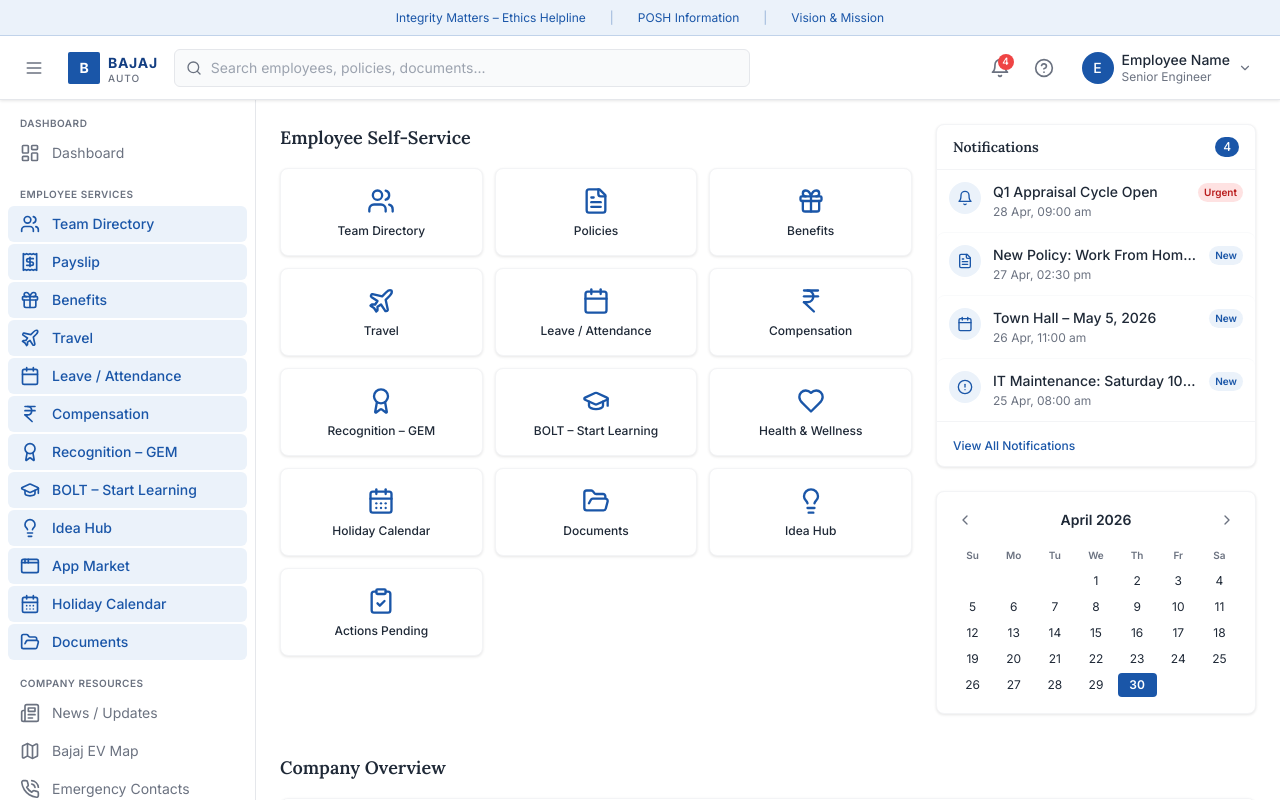
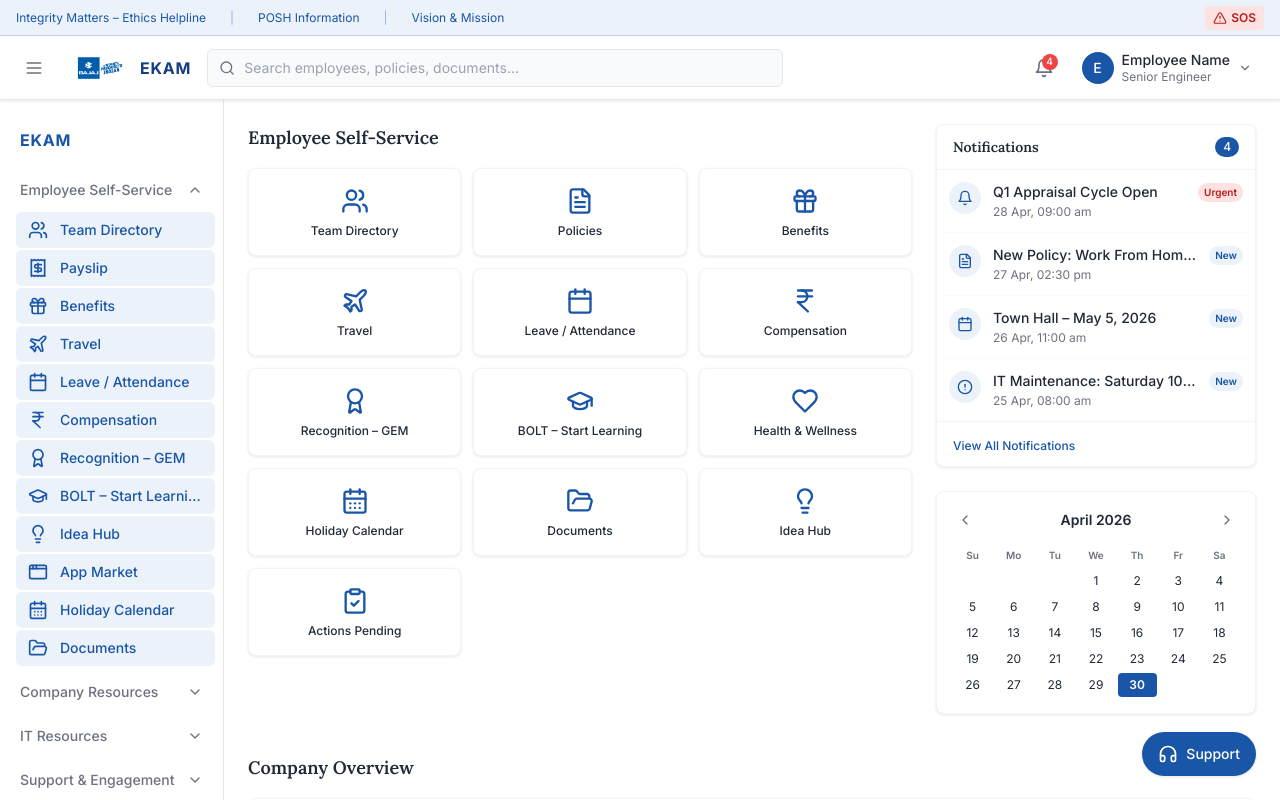
Before and after one commit to bajajauto/bajaj-auto-intranet, a React (Vite) app: page /#self-service in a window 1280 px wide. Shown: the top 800 px of the page. Built offline with nearby package versions, Linux system fonts and the light colour scheme.

Commit message:
feat: reorganize sidebar with collapsible sections, add EKAM logo, reorder navigation to match dashboard

```diff
--- a/src/App.jsx
+++ b/src/App.jsx
@@ -3,6 +3,7 @@
 import TopBanner from '@/components/layout/TopBanner'
 import Header from '@/components/layout/Header'
 import MainContent from '@/components/layout/MainContent'
+import FloatingSupportButton from '@/components/shared/FloatingSupportButton'
 
 export default function App() {
   return (
@@ -14,6 +15,7 @@
           <div className="flex flex-1 pt-[calc(36px+64px)]">
             <MainContent />
           </div>
+          <FloatingSupportButton />
         </div>
       </SidebarProvider>
     </UserProvider>
--- a/src/components/layout/Header.jsx
+++ b/src/components/layout/Header.jsx
@@ -1,10 +1,11 @@
 import { useRef, useState, useEffect } from 'react'
-import { Search, Bell, HelpCircle, Menu, LogOut, ChevronDown } from 'lucide-react'
+import { Search, Bell, Menu, LogOut, ChevronDown } from 'lucide-react'
 import { useSidebar } from '@/context/SidebarContext'
 import { useUser } from '@/context/UserContext'
 import { useMediaQuery } from '@/hooks/useMediaQuery'
 import { notificationService } from '@/services/notificationService'
 import NotificationsPanel from '@/components/notifications/NotificationsPanel'
+import logoImage from '../../../Bajaj Auto Logo-02.png'
 
 export default function Header() {
   const { toggleSidebar, isMobileOpen, setMobileOpen } = useSidebar()
@@ -76,12 +77,9 @@
 
       {/* Logo */}
       <div className="flex items-center gap-2 flex-shrink-0 select-none">
-        <div className="w-8 h-8 bg-brand-primary rounded-sm flex items-center justify-center">
-          <span className="text-white text-sm font-black tracking-tight">B</span>
-        </div>
+        <img src={logoImage} alt="EKAM Logo" className="h-12 w-auto" />
         <div className="leading-none">
-          <div className="text-brand-dark font-black text-sm tracking-wider uppercase">Bajaj</div>
-          <div className="text-text-secondary font-medium text-[10px] tracking-widest uppercase">Auto</div>
+          <div className="text-brand-dark font-black text-base tracking-wider uppercase">EKAM</div>
         </div>
       </div>
 
@@ -125,14 +123,6 @@
             </div>
           )}
         </div>
-
-        {/* Help */}
-        <button
-          className="p-2 rounded-btn text-text-secondary hover:bg-bg-alt focus-ring"
-          aria-label="Help"
-        >
-          <HelpCircle size={20} />
-        </button>
 
         {/* User profile */}
         <div className="relative" ref={profileRef}>
--- a/src/components/layout/MainContent.jsx
+++ b/src/components/layout/MainContent.jsx
@@ -15,10 +15,10 @@
   'self-service',
   'company-overview',
   'company-news',
+  'locations',
   'it-resources',
+  'feedback',
   'emergency-contacts',
-  'locations',
-  'feedback',
 ]
 
 export default function MainContent() {
@@ -65,11 +65,25 @@
             <NewsFeed />
           </section>
 
+          <section id="locations" aria-labelledby="locations-heading">
+            <h2 id="locations-heading" className="text-lg font-semibold text-text-primary mb-4">
+              Bajaj Auto Locations
+            </h2>
+            <LocationsSection />
+          </section>
+
           <section id="it-resources" aria-labelledby="it-resources-heading">
             <h2 id="it-resources-heading" className="text-lg font-semibold text-text-primary mb-4">
               IT Resources
             </h2>
             <ITResources />
+          </section>
+
+          <section id="feedback" aria-labelledby="feedback-heading">
+            <h2 id="feedback-heading" className="text-lg font-semibold text-text-primary mb-4">
+              Feedback & Support
+            </h2>
+            <FeedbackSection />
           </section>
 
           <section id="emergency-contacts" aria-labelledby="emergency-heading">
@@ -78,20 +92,6 @@
             </h2>
             <EmergencyContacts />
           </section>
-
-          <section id="locations" aria-labelledby="locations-heading">
-            <h2 id="locations-heading" className="text-lg font-semibold text-text-primary mb-4">
-              Bajaj Auto Locations
-            </h2>
-            <LocationsSection />
-          </section>
-
-          <section id="feedback" aria-labelledby="feedback-heading">
-            <h2 id="feedback-heading" className="text-lg font-semibold text-text-primary mb-4">
-              Feedback & Support
-            </h2>
-            <FeedbackSection />
-          </section>
         </div>
       </main>
     </>
--- a/src/components/layout/Sidebar.jsx
+++ b/src/components/layout/Sidebar.jsx
@@ -1,3 +1,4 @@
+import { useState } from 'react'
 import * as Icons from 'lucide-react'
 import { useSidebar } from '@/context/SidebarContext'
 import { navGroups } from '@/config/navigation.config'
@@ -33,12 +34,21 @@
 }
 
 export default function Sidebar({ activeSection }) {
-  const { isExpanded, isMobileOpen, setMobileOpen, collapseSidebar } = useSidebar()
+  const { isExpanded, isMobileOpen, setMobileOpen } = useSidebar()
+  const [expandedGroups, setExpandedGroups] = useState({
+    'employee-services': true,
+  })
 
   function handleNavigate(sectionId) {
-    collapseSidebar()
     scrollToSection(sectionId)
     setMobileOpen(false)
+  }
+
+  function toggleGroup(groupId) {
+    setExpandedGroups((prev) => ({
+      ...prev,
+      [groupId]: !prev[groupId],
+    }))
   }
 
   return (
@@ -55,7 +65,7 @@
         className={`
           sticky top-0 h-screen overflow-y-auto bg-white border-r border-gray-200
           transition-all duration-200 ease-in-out flex-shrink-0
-          ${isExpanded ? 'w-64' : 'w-16'}
+          ${isExpanded ? 'w-56' : 'w-16'}
           hidden md:flex flex-col
         `}
         aria-label="Main navigation"
@@ -64,12 +74,14 @@
           isExpanded={isExpanded}
           activeSection={activeSection}
           onNavigate={handleNavigate}
+          expandedGroups={expandedGroups}
+          onToggleGroup={toggleGroup}
         />
       </aside>
 
       <aside
         className={`
-          fixed top-0 bottom-0 left-0 z-50 w-72 bg-white border-r border-gray-200
+          fixed top-0 bottom-0 left-0 z-50 w-64 bg-white border-r border-gray-200
           overflow-y-auto transition-transform duration-200 ease-in-out
           md:hidden flex flex-col pt-[100px]
           ${isMobileOpen ? 'translate-x-0' : '-translate-x-full'}
@@ -80,22 +92,69 @@
           isExpanded={true}
           activeSection={activeSection}
           onNavigate={handleNavigate}
+          expandedGroups={expandedGroups}
+          onToggleGroup={toggleGroup}
         />
       </aside>
     </>
   )
 }
 
-function SidebarContent({ isExpanded, activeSection, onNavigate }) {
+function SidebarContent({ isExpanded, activeSection, onNavigate, expandedGroups, onToggleGroup }) {
   return (
-    <nav className="flex-1 py-4 px-2 space-y-4">
-      {navGroups.map((group) => (
+    <nav className="flex-1 py-4 px-2 space-y-2">
+      {navGroups.map((group) => {
+        const isCollapsible = group.collapsible
+        const isGroupExpanded = expandedGroups[group.id]
+        const isPortalName = group.isPortalName
+
+        if (isPortalName) {
+          return (
+            <div key={group.id} className={isExpanded ? 'px-3 py-3 mb-2' : 'px-3 py-2'}>
+              {isExpanded && (
+                <div className="text-base font-black tracking-wider text-brand-primary uppercase">
+                  {group.label}
+                </div>
+              )}
+            </div>
+          )
+        }
+
+        return (
           <div key={group.id}>
+            {isCollapsible ? (
+              <>
+                <button
+                  onClick={() => onToggleGroup(group.id)}
+                  className="w-full flex items-center justify-between px-3 py-2 rounded-btn text-sm font-medium text-text-secondary hover:bg-bg-alt hover:text-text-primary transition-colors focus-ring"
+                  aria-expanded={isGroupExpanded}
+                >
+                  <span>{isExpanded ? group.label : ''}</span>
                   {isExpanded && (
-            <p className="px-3 mb-1 text-[10px] font-semibold uppercase tracking-wider text-text-secondary">
-              {group.label}
-            </p>
+                    <Icons.ChevronDown
+                      size={16}
+                      className={`flex-shrink-0 transition-transform ${
+                        isGroupExpanded ? 'rotate-180' : ''
+                      }`}
+                    />
                   )}
+                </button>
+                {isGroupExpanded && (
+                  <ul className="space-y-0.5 mt-1 ml-2">
+                    {group.items.filter((item) => item.enabled !== false).map((item) => (
+                      <li key={item.id}>
+                        <NavItem
+                          item={item}
+                          isExpanded={isExpanded}
+                          isActive={activeSection === item.sectionId}
+                          onNavigate={onNavigate}
+                        />
+                      </li>
+                    ))}
+                  </ul>
+                )}
+              </>
+            ) : (
               <ul className="space-y-0.5">
                 {group.items.filter((item) => item.enabled !== false).map((item) => (
                   <li key={item.id}>
@@ -108,8 +167,10 @@
                   </li>
                 ))}
               </ul>
+            )}
           </div>
-      ))}
+        )
+      })}
     </nav>
   )
 }
--- a/src/components/layout/TopBanner.jsx
+++ b/src/components/layout/TopBanner.jsx
@@ -1,4 +1,11 @@
+import { useState } from 'react'
+import { AlertTriangle } from 'lucide-react'
+import Modal from '@/components/shared/Modal'
+import EmergencyContacts from '@/components/emergency/EmergencyContacts'
+
 export default function TopBanner() {
+  const [isSosOpen, setIsSosOpen] = useState(false)
+
   const links = [
     { label: 'Integrity Matters – Ethics Helpline', href: '#' },
     { label: 'POSH Information', href: '#' },
@@ -6,7 +13,8 @@
   ]
 
   return (
-    <div className="fixed top-0 left-0 right-0 z-50 h-9 bg-brand-light border-b border-brand-primary/20 flex items-center justify-center px-4 overflow-x-auto">
+    <>
+      <div className="fixed top-0 left-0 right-0 z-50 h-9 bg-brand-light border-b border-brand-primary/20 flex items-center justify-between px-4 overflow-x-auto">
         <nav className="flex items-center gap-6 whitespace-nowrap min-w-max" aria-label="Policy links">
           {links.map((link, i) => (
             <span key={link.label} className="flex items-center gap-6">
@@ -22,6 +30,28 @@
             </span>
           ))}
         </nav>
+        <button
+          onClick={() => setIsSosOpen(true)}
+          className="ml-auto flex-shrink-0 px-2 py-1 bg-red-100 hover:bg-red-200 text-red-700 rounded text-xs font-semibold flex items-center gap-1 focus-ring"
+          aria-label="Open SOS emergency contacts"
+        >
+          <AlertTriangle size={14} />
+          SOS
+        </button>
       </div>
+
+      <Modal
+        isOpen={isSosOpen}
+        onClose={() => setIsSosOpen(false)}
+        title="Emergency SOS – Contacts & Help"
+      >
+        <div className="space-y-4">
+          <p className="text-sm text-text-secondary">
+            Access emergency contact information below. Call the relevant department in case of urgent assistance needed.
+          </p>
+          <EmergencyContacts />
+        </div>
+      </Modal>
+    </>
   )
 }
--- a/src/components/shared/FloatingSupportButton.jsx
+++ b/src/components/shared/FloatingSupportButton.jsx
@@ -15,11 +15,12 @@
     <button
       type="button"
       onClick={() => scrollToSection('feedback')}
-      className="fixed bottom-6 right-6 z-40 w-12 h-12 rounded-full bg-brand-primary text-white flex items-center justify-center shadow-card hover:bg-brand-dark focus-ring"
+      className="fixed bottom-6 right-6 z-40 px-4 py-3 rounded-full bg-brand-primary text-white flex items-center gap-2 shadow-card hover:bg-brand-dark focus-ring transition-colors"
       aria-label="Support - jump to Feedback & Support"
       title="Support"
     >
       <Headphones size={20} />
+      <span className="text-sm font-medium">Support</span>
     </button>
   )
 }
--- a/src/config/navigation.config.js
+++ b/src/config/navigation.config.js
@@ -1,19 +1,14 @@
 export const navGroups = [
   {
-    id: 'dashboard',
-    label: 'Dashboard',
-    items: [
-      {
-        id: 'dashboard-home',
-        label: 'Dashboard',
-        icon: 'LayoutDashboard',
-        sectionId: 'dashboard',
-      },
-    ],
+    id: 'portal-brand',
+    label: 'EKAM',
+    isPortalName: true,
+    items: [],
   },
   {
     id: 'employee-services',
-    label: 'Employee Services',
+    label: 'Employee Self-Service',
+    collapsible: true,
     items: [
       { id: 'team-directory', label: 'Team Directory', icon: 'Users', sectionId: 'self-service' },
       { id: 'payslip', label: 'Payslip', icon: 'Receipt', sectionId: 'self-service' },
@@ -57,31 +52,40 @@
   {
     id: 'company-resources',
     label: 'Company Resources',
+    collapsible: true,
     items: [
-      {
-        id: 'news-updates',
-        label: 'News / Updates',
-        icon: 'Newspaper',
-        sectionId: 'company-news',
-      },
-      { id: 'bajaj-ev-map', label: 'Bajaj EV Map', icon: 'Map', sectionId: 'locations' },
-      {
-        id: 'emergency-contacts',
-        label: 'Emergency Contacts',
-        icon: 'PhoneCall',
-        sectionId: 'emergency-contacts',
-      },
       {
         id: 'company-overview',
         label: 'Company Overview',
         icon: 'Building2',
         sectionId: 'company-overview',
       },
+      {
+        id: 'company-news',
+        label: 'Company News',
+        icon: 'Newspaper',
+        sectionId: 'company-news',
+      },
+      { id: 'locations', label: 'Bajaj EV Map', icon: 'Map', sectionId: 'locations' },
+    ],
+  },
+  {
+    id: 'it-resources-group',
+    label: 'IT Resources',
+    collapsible: true,
+    items: [
+      {
+        id: 'telecom-contacts',
+        label: 'Telecom Contacts',
+        icon: 'Phone',
+        sectionId: 'it-resources',
+      },
     ],
   },
   {
     id: 'support-engagement',
     label: 'Support & Engagement',
+    collapsible: true,
     items: [
       {
         id: 'feedback',
@@ -89,14 +93,20 @@
         icon: 'MessageSquare',
         sectionId: 'feedback',
       },
+      { id: 'help-faqs', label: 'Help / FAQs', icon: 'HelpCircle', sectionId: 'feedback' },
+    ],
+  },
+  {
+    id: 'emergency',
+    label: 'Emergency Contacts',
+    collapsible: false,
+    items: [
       {
-        id: 'telecom-contacts',
-        label: 'Telecom Contacts',
-        icon: 'Phone',
-        sectionId: 'it-resources',
+        id: 'emergency-contacts',
+        label: 'Emergency Contacts',
+        icon: 'PhoneCall',
+        sectionId: 'emergency-contacts',
       },
-      { id: 'help-faqs', label: 'Help / FAQs', icon: 'HelpCircle', sectionId: 'feedback' },
-      { id: 'chat-bot', label: 'Chat with Bot', icon: 'Bot', sectionId: 'feedback', enabled: false },
     ],
   },
 ]
```
Also changed, not shown: Bajaj Auto Logo-02.png (added). Lines whose indentation alone changed are shown as unchanged.
